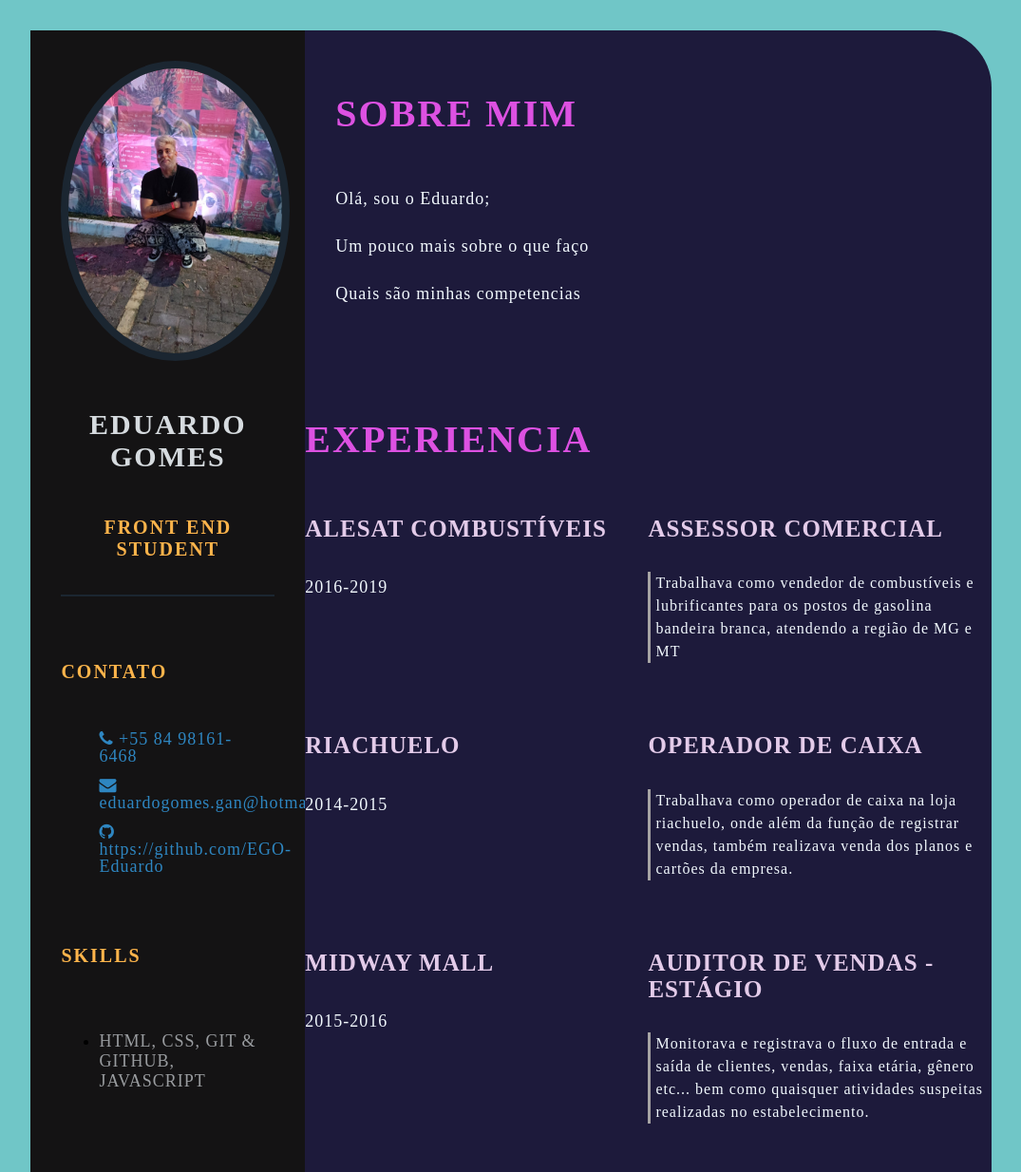
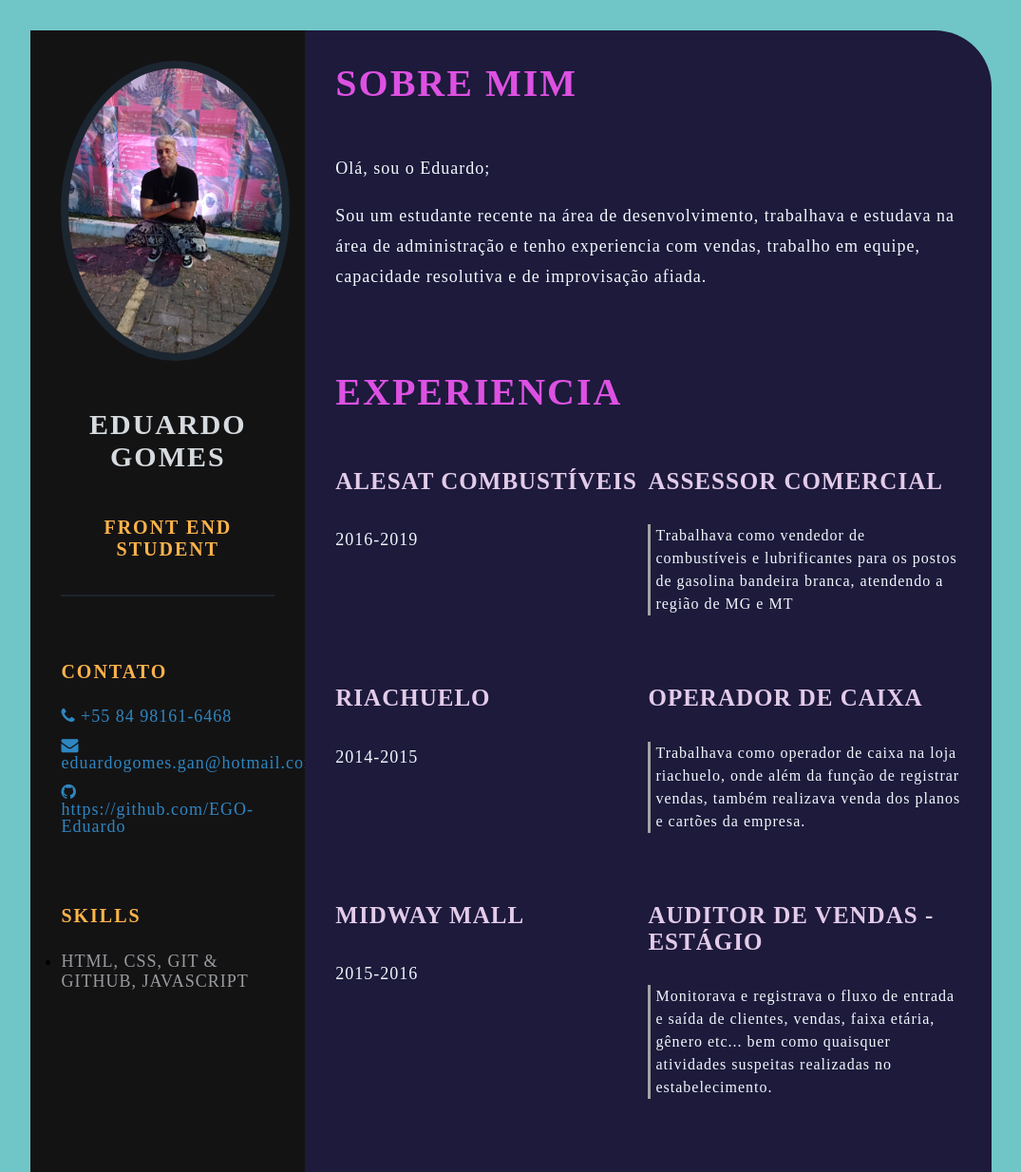
Before and after one commit to EGO-Eduardo/EGO-Eduardo.github.io, a plain HTML site: page dia 1/index.html in a window 1280 px wide. Shown: the top 1234 px of the page at 95% size, without its empty margins (102-1177 px from the left). Drawn offline with Linux system fonts and the light colour scheme.

Commit message:
projeto-finalizado

```diff
--- a/dia 1/index.html
+++ b/dia 1/index.html
@@ -40,8 +40,10 @@
                     <section class="about gap">
                         <div class="right-title">Sobre Mim</div>
                         <p class="about-me-contents">Olá, sou o Eduardo;</p>
-                        <p class="about-me-contents">Um pouco mais sobre o que faço</p>
-                        <p class="about-me-contents">Quais são minhas competencias</p>
+                        <p class="about-me-contents">Sou um estudante recente na área
+                            de desenvolvimento, trabalhava e estudava na área de administração
+                            e tenho experiencia com vendas, trabalho em equipe, capacidade
+                            resolutiva e de improvisação afiada.</p>
                     </section>
                 </div>
                 <section class="experience gap">
--- a/dia 1/style.css
+++ b/dia 1/style.css
@@ -27,6 +27,7 @@ body {
 
 .right-section {
     grid-column: span 5;
+    padding: 0 2rem;
     height: 100%;
     background-color: #1d1a3b;
     border-radius: 0px 60px 0px 0px;
@@ -100,8 +101,13 @@ body {
     color: #2E86C1;
 }
 
+.contact-info ul {
+    padding: 0;
+}
+
 .skills ul {
     padding-top: 1.5rem;
+    padding: 0;
 }
 .skills ul li p {
     padding: .4rem 0;
@@ -130,10 +136,6 @@ body {
     padding-bottom: .4rem;
 }
 
-
-.right-section-contents {
-    padding: 2rem 2rem;
-}
 
 .right-title {
     color: #dd51e2;
```
